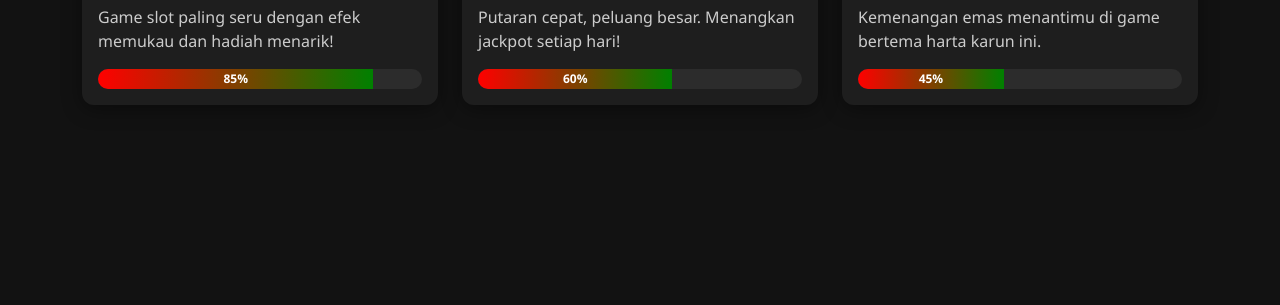
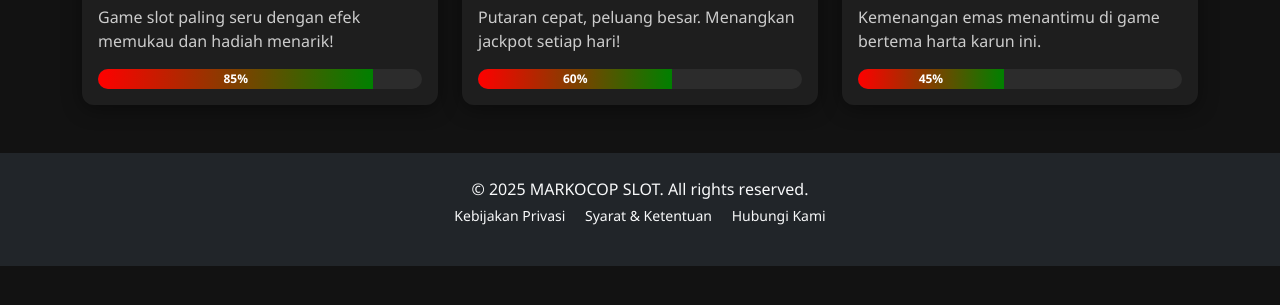
Before and after one commit to alfanzaky/situstolol, a plain HTML site: page index.html in a window 1280 px wide. Shown: the part 355-660 px from the top of the page. Drawn offline with nearby package versions, Linux system fonts and the light colour scheme.

Commit message:
Update index.html

```diff
--- a/index.html
+++ b/index.html
@@ -73,6 +73,17 @@
     </div>
   </div>
 
+  <!-- Footer -->
+<footer class="bg-dark text-light text-center py-4 mt-5">
+  <div class="container">
+    <p class="mb-1">&copy; 2025 MARKOCOP SLOT. All rights reserved.</p>
+    <p class="small">
+      <a href="#" class="text-decoration-none text-light me-3">Kebijakan Privasi</a>
+      <a href="#" class="text-decoration-none text-light me-3">Syarat & Ketentuan</a>
+      <a href="#" class="text-decoration-none text-light">Hubungi Kami</a>
+    </p>
+  </div>
+</footer>
   <script src="https://cdn.jsdelivr.net/npm/bootstrap@5.3.3/dist/js/bootstrap.bundle.min.js"></script>
   <script src="assets/js/script.js"></script>
 </body>
```
